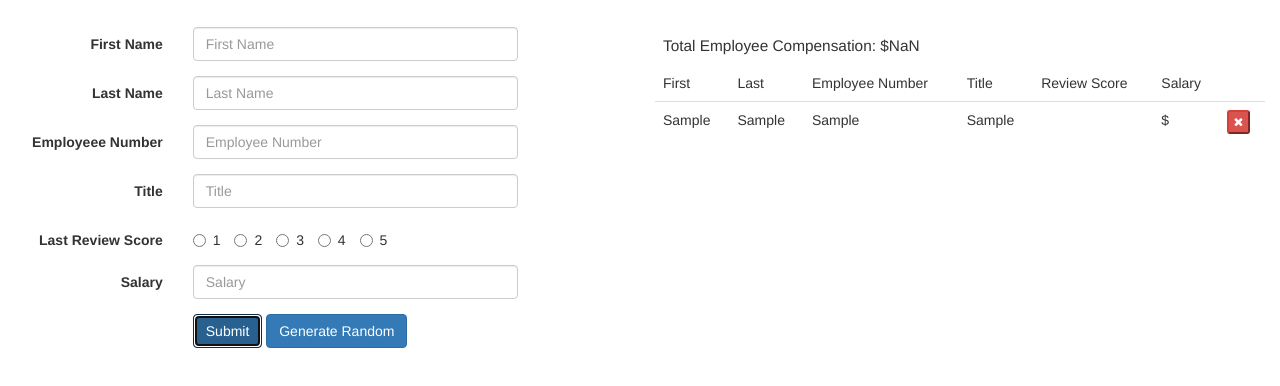
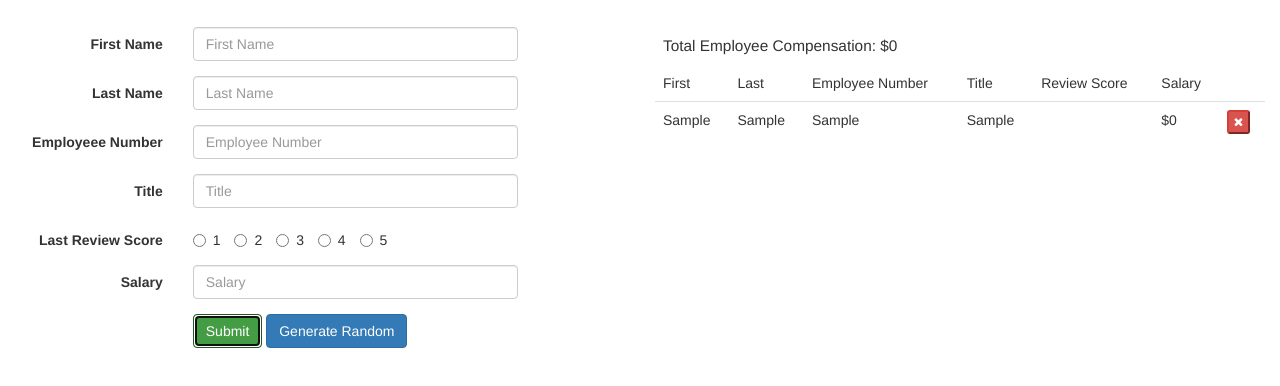
Before and after one commit to JRKeck/prime_weekend_01_gamma, a plain HTML site: page index.html in a window 1280 px wide. Both pictures are taken after typing "Sample", "Sample", "Sample", "Sample", "Sample" into the empty fields and a click on the button "Submit". Shown: the part 84-470 px from the top of the page. Drawn offline with nearby package versions, Linux system fonts and the light colour scheme.

Commit message:
Fix currency formatting salary reduction bug

```diff
--- a/app.js
+++ b/app.js
@@ -29,6 +29,7 @@ $(document).ready(function() {
 		formObj.review = reviewRadioVal;
 		//Check for characters in salary
 		formObj.salary = removeNonNumberic(formObj.salary);
+		if (!formObj.salary) {formObj.salary = 0;}
 
 		addRowAlpha(formObj);
 	});
@@ -41,6 +42,7 @@ $(document).ready(function() {
 	$("body").on('click', '.remove-row', function() {
 		$(this).closest('tr').remove();
 		employeeSalary = $(this).parent().prev().text();
+		employeeSalary = removeNonNumberic(employeeSalary);
 		reduceSalary(employeeSalary);
 		rowCounter--;
 	});
--- a/index.html
+++ b/index.html
@@ -60,7 +60,7 @@
 			  </div>
 			  <div class="form-group">
 			    <div class="col-md-offset-4 col-sm-offset-3 col-md-10">
-			      <button type="submit" class="btn btn-primary">Submit</button>
+			      <button type="submit" class="btn btn-success">Submit</button>
 			      <button type="button" class="btn btn-primary gen-random">Generate Random</button>
 			    </div>
 			  </div>
```
